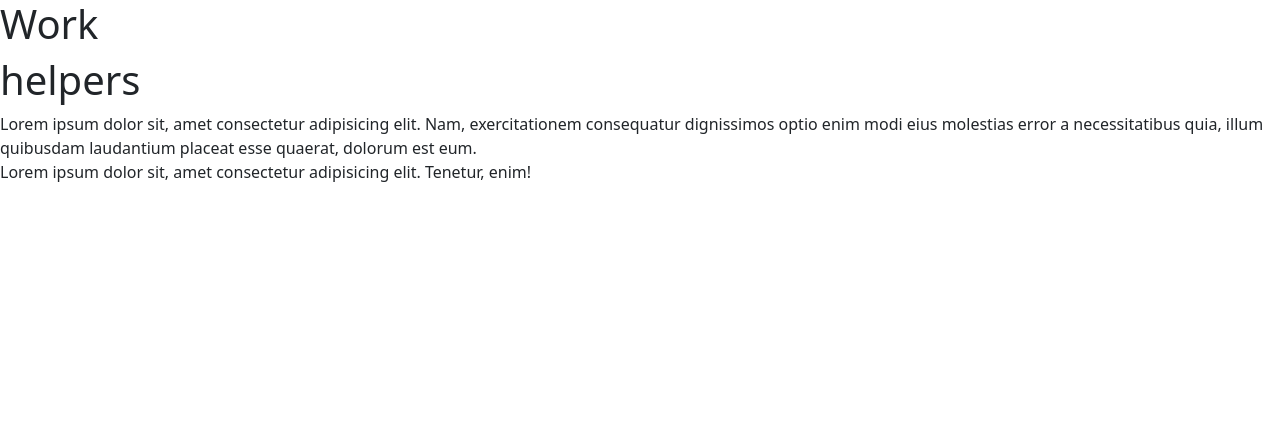
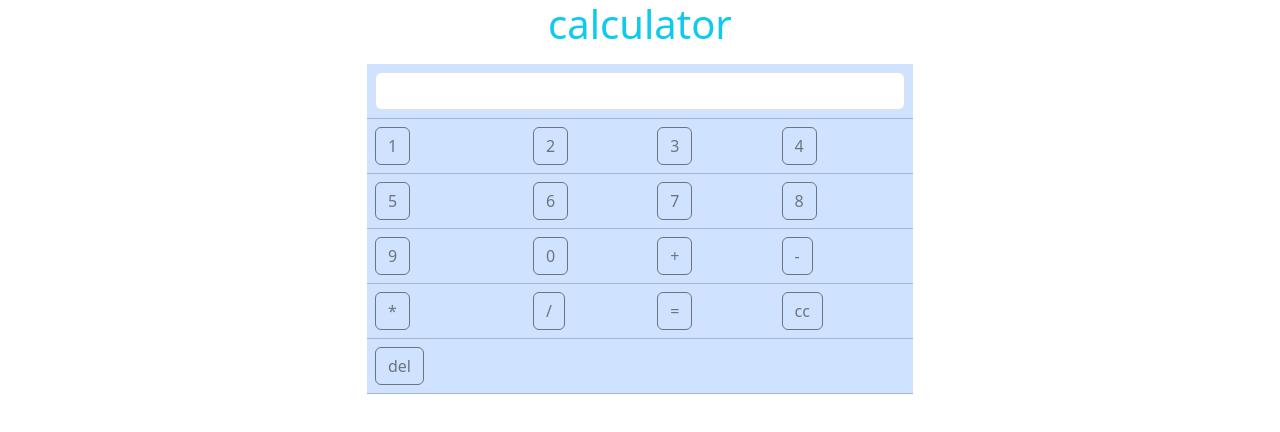
Before and after one commit to rashidsaleem199/dism, a plain HTML site: page index.html in a window 1280 px wide. Drawn offline with nearby package versions, Linux system fonts and the light colour scheme.

Commit message:
add calculator work

```diff
--- a/assets/index.js
+++ b/assets/index.js
@@ -0,0 +1,14 @@
+let oprands = (number)=>{
+    document.querySelector("#inp").value +=number
+}
+let operator = (op)=>{
+    document.querySelector("#inp").value +=op
+
+}
+let calculator = ()=>{
+    let result = eval(document.querySelector("#inp").value);
+document.querySelector("#inp").value = result;
+}
+let clearall=()=>{
+    document.querySelector("#inp").value ="";
+}
--- a/index.html
+++ b/index.html
@@ -1,3 +1,4 @@
+
 <!doctype html>
 <html lang="en">
     <head>
@@ -19,11 +20,79 @@
     </head>
 
     <body>
-        <h1>Work</h1>
-        <h1>helpers</h1>
-        Lorem ipsum dolor sit, amet consectetur adipisicing elit. Nam, exercitationem consequatur dignissimos optio enim modi eius molestias error a necessitatibus quia, illum quibusdam laudantium placeat esse quaerat, dolorum est eum.
-        <p>Lorem ipsum dolor sit, amet consectetur adipisicing elit. Tenetur, enim!</p>
+       <h1 class="text-center text-info">calculator</h1>
+       <div class="container">
+        <div class="row justify-content-center mt-3" >
+            <div class="col-lg-6">
+<div
+    class="table-responsive"
+>
+    <table
+        class="table table-primary"
+    >
+        <thead>
 
 
+        </thead>
+        <tbody>
+            <tr class="">
+                <td scope="row" colspan="4">
+               <input type="text" class="form-control" name="" id="inp">
+            </td>
+            </tr>
+            <tr class="">
+                <td scope="row">
+                    <button class="btn btn-outline-secondary" onclick="oprands(1)">1</button>
+                </td>
+                <td><button class="btn btn-outline-secondary"  onclick="oprands(2)">2</button></td>
+                <td><button class="btn btn-outline-secondary"  onclick="oprands(3)">3</button></td>
+                <td><button class="btn btn-outline-secondary"  onclick="oprands(4)">4</button></td>
+
+            </tr>
+            <tr class="">
+                <td scope="row">
+                    <button class="btn btn-outline-secondary"  onclick="oprands(5)">5</button>
+                </td>
+                <td><button class="btn btn-outline-secondary"  onclick="oprands(6)">6</button></td>
+                <td><button class="btn btn-outline-secondary"  onclick="oprands(7)">7</button></td>
+                <td><button class="btn btn-outline-secondary"  onclick="oprands(8)">8</button></td>
+
+            </tr>
+
+            <tr class="">
+                <td scope="row">
+                    <button class="btn btn-outline-secondary"  onclick="oprands(9)">9</button>
+                </td>
+                <td><button class="btn btn-outline-secondary"  onclick="oprands(0)">0</button></td>
+                <td><button class="btn btn-outline-secondary" onclick="operator('+')">+</button></td>
+                <td><button class="btn btn-outline-secondary" onclick="operator('-')">-</button></td>
+
+            </tr>
+            <tr class="">
+                <td scope="row">
+                    <button class="btn btn-outline-secondary" onclick="operator('*')">*</button>
+                </td>
+                <td><button class="btn btn-outline-secondary" onclick="operator('/')">/</button></td>
+                <td><button class="btn btn-outline-secondary" onclick="calculator('=')">=</button></td>
+                <td><button class="btn btn-outline-secondary" onclick="clearall('cc')">cc</button></td>
+
+            </tr>
+            <tr class="">
+                <td scope="row">
+                    <button class="btn btn-outline-secondary" onclick="operator('del')">del</button>
+                </td>
+                <td></td>
+                <td></td>
+                <td></td>
+
+            </tr>
+        </tbody>
+    </table>
+</div>
+</div>
+            </div>
+        </div>
+       </div>
+       <script src="assets/index.js"></script>
     </body>
 </html>
```
Also changed, not shown: index2.html (added, +29 -0 lines), assets/index1.css (renamed from assets/index.css), assets/index2.js (added).
